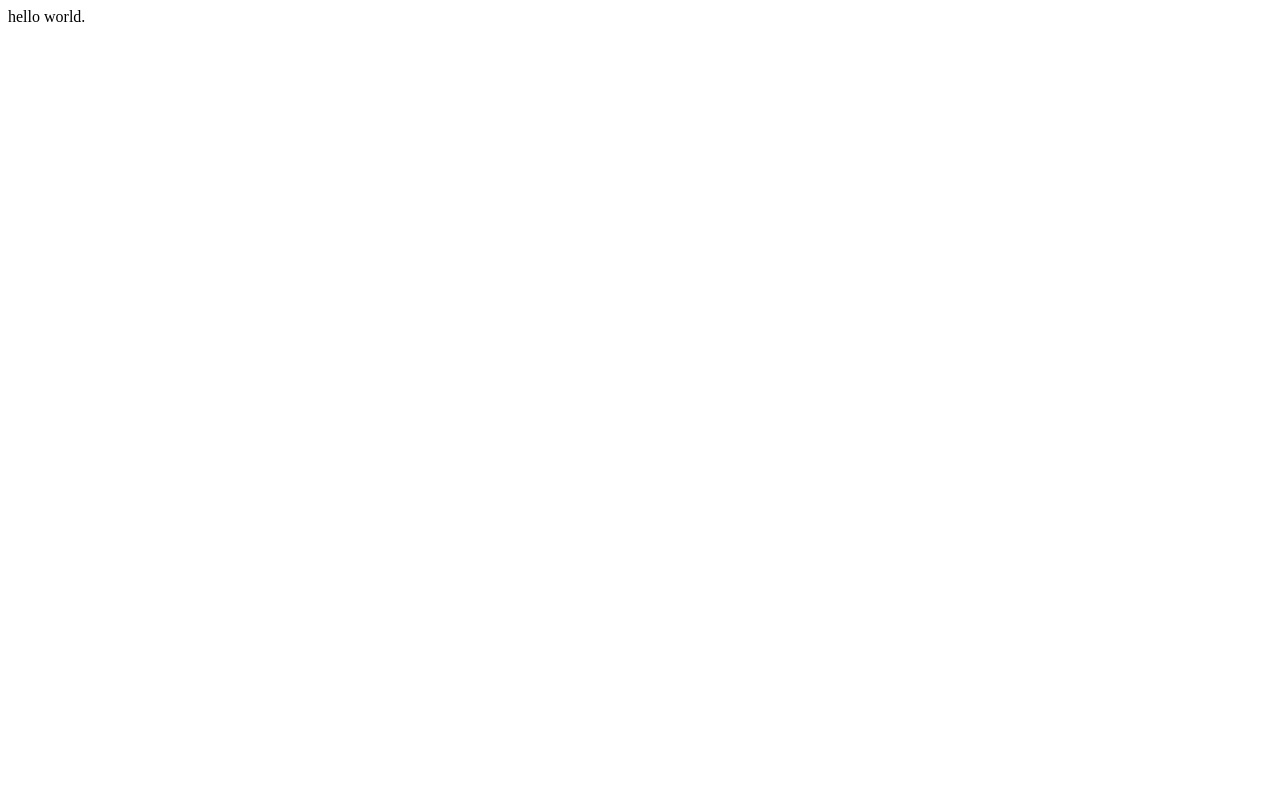
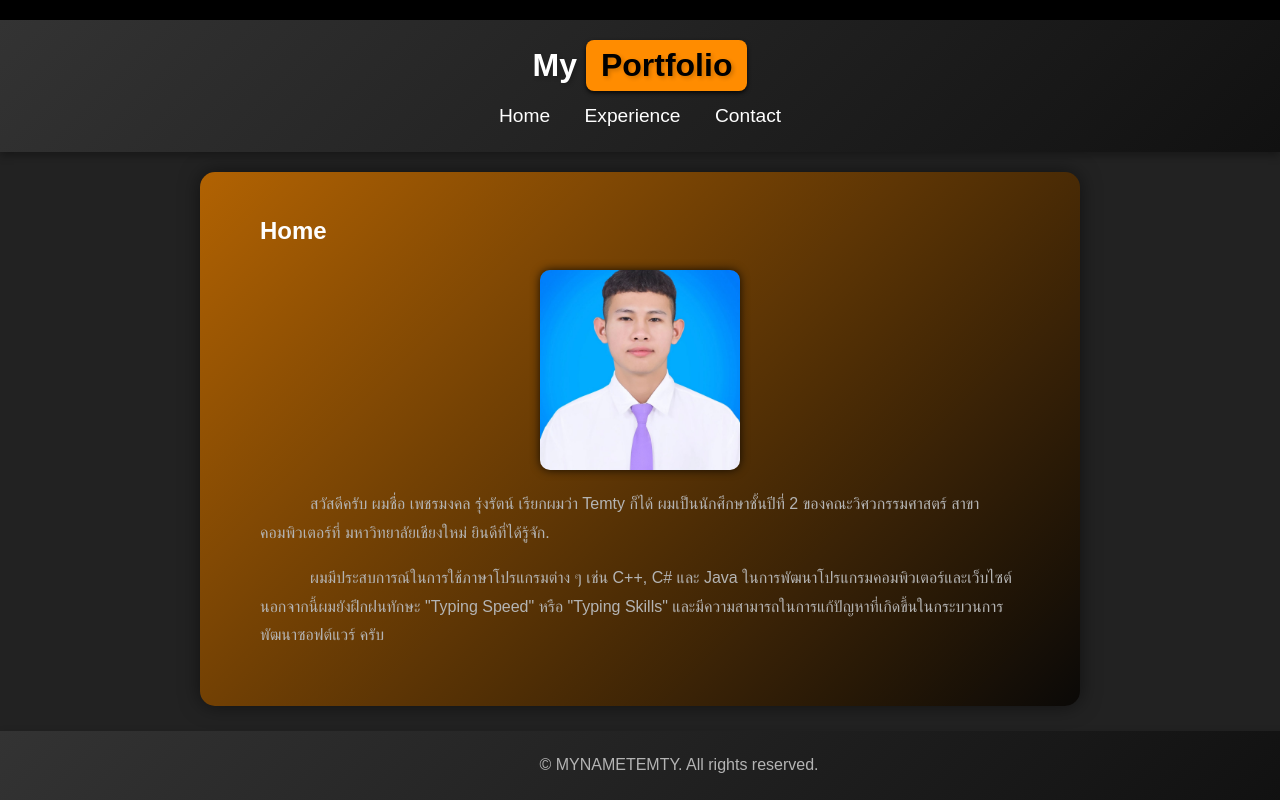
Before and after one commit to cpe207/lab02-temty180447, a plain HTML site: page index.html in a window 1280 px wide. Drawn offline with Linux system fonts and the light colour scheme.

Commit message:
updateeeee

```diff
--- a/index.html
+++ b/index.html
@@ -1,11 +1,41 @@
 <!DOCTYPE html>
 <html lang="en">
-  <head>
-    <meta charset="UTF-8" />
-    <meta name="viewport" content="width=device-width, initial-scale=1.0" />
-    <title>My Portfolio</title>
-  </head>
-  <body>
-    hello world.
-  </body>
+<head>
+  <meta charset="UTF-8">
+  <meta name="viewport" content="width=device-width, initial-scale=1.0">
+  <title>My Portfolio - Home</title>
+  <link rel="stylesheet" href="style.css">
+  <link rel="icon" type="image/x-icon" href="images/8.png">
+  <style>
+  </style>
+</head>
+<body>
+  <div class="top-bar"></div>
+  <header>
+    <h1>My <span>Portfolio</span></h1>
+    <nav>
+      <ul>
+        <li><a href="index.html">Home</a></li>
+        <li><a href="experience.html">Experience</a></li>
+        <li><a href="contact.html">Contact</a></li>
+      </ul>
+    </nav>
+  </header>
+
+  <section class="content">
+    <h2>Home</h2>
+    <img src="./images/tem.jpg" width="200px" height="220px" alt="Description of image">
+    <p>
+        สวัสดีครับ ผมชื่อ เพชรมงคล รุ่งรัตน์ เรียกผมว่า Temty ก็ได้ ผมเป็นนักศึกษาชั้นปีที่ 2 ของคณะวิศวกรรมศาสตร์ สาขาคอมพิวเตอร์ที่ มหาวิทยาลัยเชียงใหม่ ยินดีที่ได้รู้จัก.
+    </p>
+    <p> ผมมีประสบการณ์ในการใช้ภาษาโปรแกรมต่าง ๆ เช่น C++, C# และ Java
+      ในการพัฒนาโปรแกรมคอมพิวเตอร์และเว็บไซต์ นอกจากนี้ผมยังฝึกฝนทักษะ "Typing Speed" หรือ "Typing Skills"
+      และมีความสามารถในการแก้ปัญหาที่เกิดขึ้นในกระบวนการพัฒนาซอฟต์แวร์ ครับ
+    </p>
+  </section>
+
+  <footer>
+    <p>&COPY; MYNAMETEMTY. All rights reserved.</p>
+  </footer>
+</body>
 </html>
--- /dev/null
+++ b/style.css
@@ -0,0 +1,135 @@
+body {
+  font-family: Arial, sans-serif;
+  line-height: 1.6;
+  margin: 0;
+  padding: 0;
+  background-color: #222;
+}
+
+  .top-bar {
+    height: 20px;
+    background-color: #000;
+    top: 0;
+    width: 100%;
+    z-index: 1000;
+    box-shadow: 0 4px 8px rgba(0, 0, 0, 0.8);
+}
+
+  header {
+    background: linear-gradient(135deg, #333, #111);
+    color: #fff;
+    text-align: center;
+    padding: 20px 20px 20px;
+    box-shadow: 0 4px 8px rgba(0, 0, 0, 0.3);
+    position: relative;
+    z-index: 1;
+  }
+
+  header h1 {
+    text-align: center;
+    margin: 0;
+    font-size: 2rem;
+    text-shadow: 2px 2px 4px rgba(0, 0, 0, 0.2);
+  }
+
+  header h1 span {
+    background-color: rgb(255, 140, 0);
+    color: #000000;
+    border-radius: 8px;
+    padding: 0 15px;
+    box-shadow: 0 2px 4px rgba(0, 0, 0, 0.8);
+    display: inline-block;
+    margin: 0 15px;
+    margin: 0 0 0 0px;
+  }
+
+  nav ul {
+    list-style: none;
+    padding: 0;
+    margin: 10px 0 0 0;
+  }
+
+  nav ul li {
+    display: inline;
+    margin: 0 15px;
+  }
+
+  nav ul li a {
+    color: #fff;
+    text-decoration: none;
+    transition: color 0.3s ease;
+    position: relative;
+    font-size: 1.2rem;
+  }
+
+  nav ul li a:hover {
+    color: #ff8c00;
+  }
+
+  nav ul li a:hover::after {
+    content: '';
+    position: absolute;
+    width: 100%;
+    height: 2px;
+    background-color: #ff8c00;
+    left: 0;
+    bottom: -5px;
+  }
+
+  .content {
+    padding: 40px;
+    max-width: 800px;
+    margin: 20px auto;
+    background: rgba(0, 0, 0, 0.8);
+    box-shadow: 0 0 20px rgba(0, 0, 0, 0.5);
+    border-radius: 15px;
+    position: relative;
+    z-index: 0;
+    overflow: hidden;
+  }
+
+  .content::before {
+    content: '';
+    position: absolute;
+    top: -15px;
+    left: -15px;
+    right: -15px;
+    bottom: -15px;
+    background: linear-gradient(135deg, rgba(255, 140, 0, 0.7), rgba(255, 140, 0, 0));
+    border-radius: 20px;
+    z-index: -1;
+  }
+
+  .content h2 {
+    color: #fefefe;
+    margin-top: 0;
+    padding-left: 20px;
+
+  }
+
+  p {
+    color: #b4b4b4;
+    line-height: 1.8;
+    padding-left: 20px;
+    text-indent: 50px;
+  }
+
+  img {
+    max-width: 100%;
+    height: auto;
+    display: block;
+    margin: 20px auto;
+    border-radius: 10px;
+    box-shadow: 0 0 10px rgba(0, 0, 0, 0.8);
+  }
+
+  footer {
+    text-align: center;
+    padding: 4px;
+    background: linear-gradient(135deg, #333, #111);
+    color: #ffffff;
+    position: fixed;
+    width: 100%;
+    bottom: 0;
+    box-shadow: 0 4px 8px rgba(0, 0, 0, 0.4);
+  }
--- /dev/null
+++ b/style2.css
@@ -0,0 +1,134 @@
+body {
+  font-family: Arial, sans-serif;
+  line-height: 1.6;
+  margin: 0;
+  padding: 0;
+  background-color: #222;
+}
+
+.top-bar {
+  height: 20px;
+  background-color: #000;
+  top: 0;
+  width: 100%;
+  z-index: 1000;
+  box-shadow: 0 4px 8px rgba(0, 0, 0, 0.8);
+}
+
+header {
+  background: linear-gradient(135deg, #333, #111);
+  color: #fff;
+  text-align: center;
+  padding: 20px 20px 20px;
+  box-shadow: 0 4px 8px rgba(0, 0, 0, 0.3);
+  position: relative;
+  z-index: 1;
+}
+
+header h1 {
+  margin: 0;
+  font-size: 2rem;
+  text-shadow: 1px 1px 2px rgba(0, 0, 0, 0.2);
+}
+
+header h1 span {
+  background-color: rgb(255, 140, 0);
+  color: #000000;
+  border-radius: 8px;
+  padding: 0 15px;
+  box-shadow: 0 2px 4px rgba(0, 0, 0, 0.8);
+  display: inline-block;
+  margin: 0 15px;
+  margin: 0 0 0 0px;
+}
+
+nav ul {
+  list-style: none;
+  padding: 0;
+  margin: 10px 0 0 0;
+}
+
+nav ul li {
+  display: inline;
+  margin: 0 15px;
+}
+
+nav ul li a {
+  color: #fff;
+  text-decoration: none;
+  transition: color 0.3s ease;
+  position: relative;
+  font-size: 1.2rem;
+}
+
+nav ul li a:hover {
+  color: #ff8c00;
+}
+
+nav ul li a:hover::after {
+  content: '';
+  position: absolute;
+  width: 100%;
+  height: 2px;
+  background-color: #ff8c00;
+  left: 0;
+  bottom: -5px;
+}
+
+.content {
+  padding: 40px;
+  max-width: 800px;
+  margin: 20px auto;
+  background: rgba(0, 0, 0, 0.8);
+  box-shadow: 0 0 20px rgba(0, 0, 0, 0.5);
+  border-radius: 15px;
+  position: relative;
+  z-index: 0;
+  overflow: hidden;
+}
+
+.content::before {
+  content: '';
+  position: absolute;
+  top: -15px;
+  left: -15px;
+  right: -15px;
+  bottom: -15px;
+  background: linear-gradient(135deg, rgba(255, 140, 0, 0.7), rgba(255, 140, 0, 0));
+  border-radius: 20px;
+  z-index: -1;
+}
+
+.content h2 {
+  color: #fefefe;
+  margin-top: 0;
+  padding-left: 20px;
+
+}
+
+p {
+  color: #b4b4b4;
+  line-height: 1.8;
+  padding-left: 20px;
+  text-indent: 50px;
+}
+
+img {
+  max-width: 100%;
+  height: auto;
+  display: block;
+  margin: 40px auto;
+  border-radius: 10px;
+  box-shadow: 0 0 10px rgba(0, 0, 0, 0.8);
+}
+
+footer {
+  text-align: center;
+  padding: 4px;
+  background: linear-gradient(135deg, #333, #111);
+  color: #ffffff;
+  position: fixed;
+  width: 100%;
+  bottom: 0;
+  box-shadow: 0 4px 8px rgba(0, 0, 0, 0.4);
+}
--- /dev/null
+++ b/style3.css
@@ -0,0 +1,134 @@
+body {
+  font-family: Arial, sans-serif;
+  line-height: 1.6;
+  margin: 0;
+  padding: 0;
+  background-color: #222;
+}
+
+.top-bar {
+  height: 20px;
+  background-color: #000;
+  top: 0;
+  width: 100%;
+  z-index: 1000;
+  box-shadow: 0 4px 8px rgba(0, 0, 0, 0.8);
+}
+
+header {
+  background: linear-gradient(135deg, #333, #111);
+  color: #fff;
+  text-align: center;
+  padding: 20px 20px 20px;
+  box-shadow: 0 4px 8px rgba(0, 0, 0, 0.3);
+  position: relative;
+  z-index: 1;
+}
+
+header h1 {
+  margin: 0;
+  font-size: 2rem;
+  text-shadow: 1px 1px 2px rgba(0, 0, 0, 0.2);
+}
+
+header h1 span {
+  background-color: rgb(255, 140, 0);
+  color: #000000;
+  border-radius: 8px;
+  padding: 0 15px;
+  box-shadow: 0 2px 4px rgba(0, 0, 0, 0.8);
+  display: inline-block;
+  margin: 0 15px;
+  margin: 0 0 0 0px;
+}
+
+nav ul {
+  list-style: none;
+  padding: 0;
+  margin: 10px 0 0 0;
+}
+
+nav ul li {
+  display: inline;
+  margin: 0 15px;
+}
+
+nav ul li a {
+  color: #fff;
+  text-decoration: none;
+  transition: color 0.3s ease;
+  position: relative;
+  font-size: 1.2rem;
+}
+
+nav ul li a:hover {
+  color: #ff8c00;
+}
+
+nav ul li a:hover::after {
+  content: '';
+  position: absolute;
+  width: 100%;
+  height: 2px;
+  background-color: #ff8c00;
+  left: 0;
+  bottom: -5px;
+}
+
+.content {
+  padding: 40px;
+  max-width: 800px;
+  margin: 20px auto;
+  background: rgba(0, 0, 0, 0.8);
+  box-shadow: 0 0 20px rgba(0, 0, 0, 0.5);
+  border-radius: 15px;
+  position: relative;
+  z-index: 0;
+  overflow: hidden;
+}
+
+.content::before {
+  content: '';
+  position: absolute;
+  top: -15px;
+  left: -15px;
+  right: -15px;
+  bottom: -15px;
+  background: linear-gradient(135deg, rgba(255, 140, 0, 0.7), rgba(255, 140, 0, 0));
+  border-radius: 20px;
+  z-index: -1;
+}
+
+.content h2 {
+  color: #fefefe;
+  margin-top: 0;
+  padding-left: 20px;
+
+}
+
+p {
+  color: #b4b4b4;
+  line-height: 1.8;
+  padding-left: 20px;
+  text-indent: 50px;
+}
+
+img {
+  max-width: 100%;
+  height: auto;
+  display: block;
+  margin: 40px auto;
+  border-radius: 10px;
+  box-shadow: 0 0 10px rgba(0, 0, 0, 0.8);
+}
+
+footer {
+  text-align: center;
+  padding: 4px;
+  background: linear-gradient(135deg, #333, #111);
+  color: #ffffff;
+  position: fixed;
+  width: 100%;
+  bottom: 0;
+  box-shadow: 0 4px 8px rgba(0, 0, 0, 0.4);
+}
```
Also changed, not shown: contact.html (added, +77 -0 lines), experience.html (added, +40 -0 lines), images/1.png (added), images/10.png (added), images/2.png (added), images/3.png (added), images/4.png (added), images/5.png (added), images/6.png (added), images/7.png (added), images/8.png (added), images/9.png (added), images/icon.png (added), images/tem.jpg (added).
